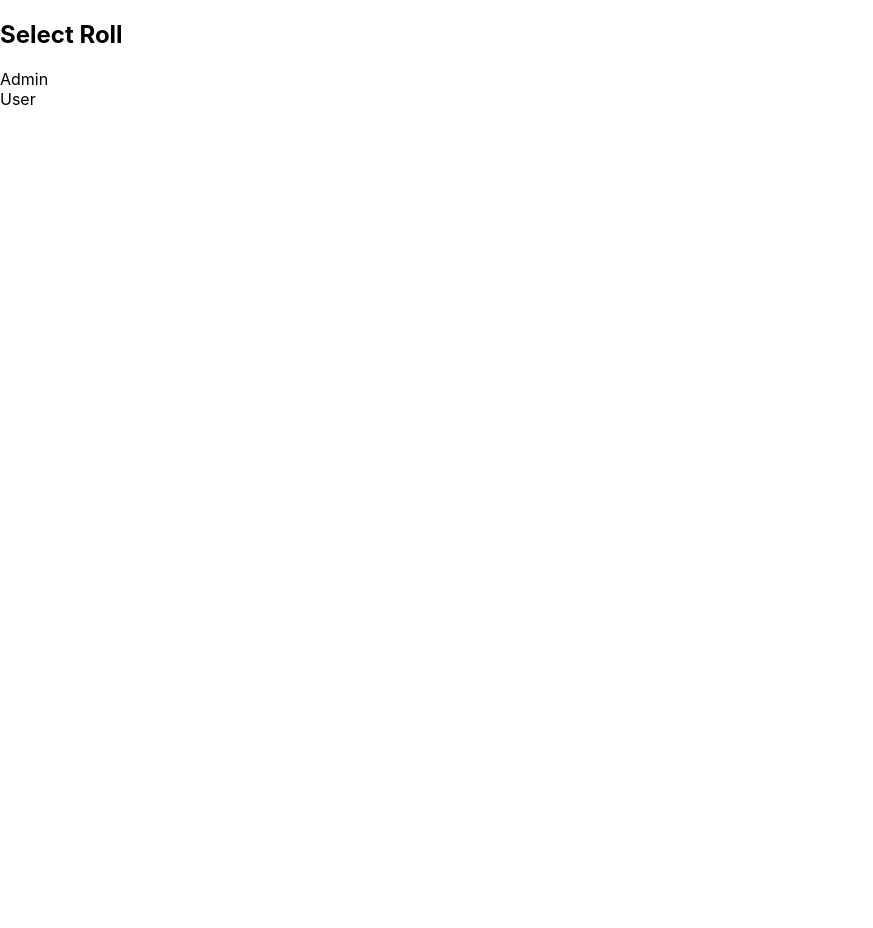
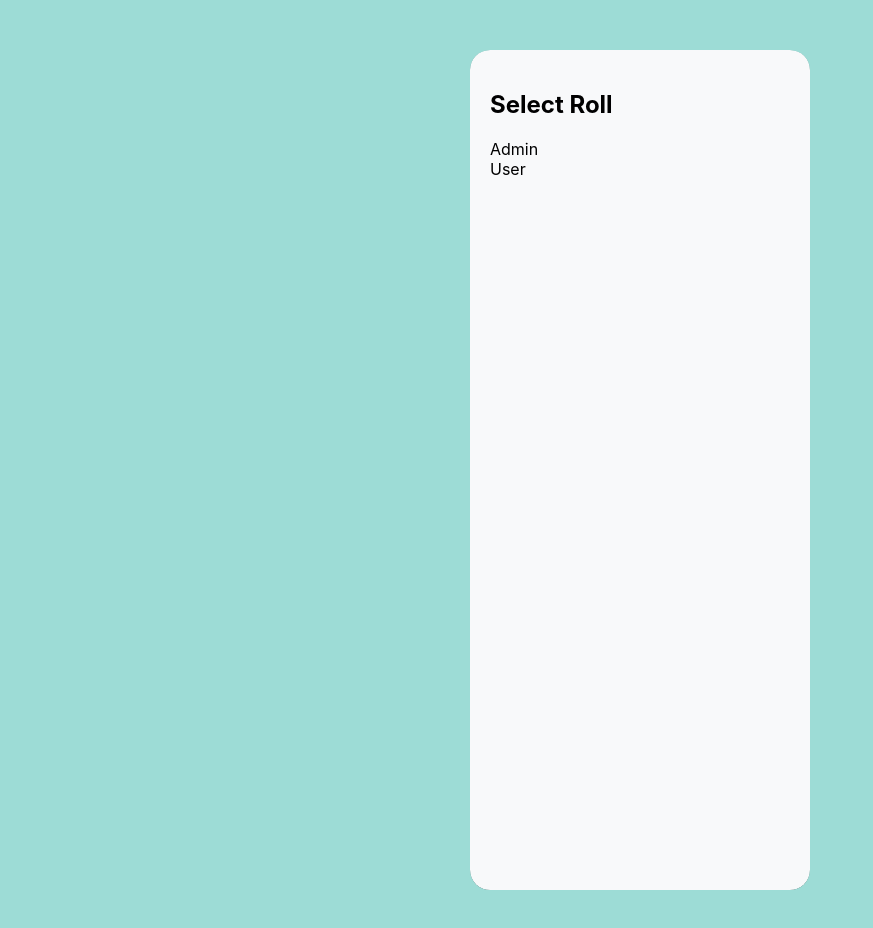
Before and after one commit to Nehaprintln/cricket-score-app, a React (Create React App) app: page / in a window 1280 px wide. Shown: the top 928 px of the page, without its empty margins (0-873 px from the left). Before the commit the page ends 800 px from the top, so only its background shows below. Built offline with nearby package versions, Linux system fonts and the light colour scheme.

Commit message:
created seprate  page for both view

```diff
--- a/src/App.js
+++ b/src/App.js
@@ -4,11 +4,13 @@ import { BrowserRouter as Router, Route, Routes } from 'react-router-dom'
 import SelectionViewPage from './components/SelectViewPage/SelectionViewPage'
 import UserView from './components/UserComponent/UserView'
 import ScoreProvider from './components/ScoreComponents/ScoreContext'
+import Layout from './components/LayoutComponent/Layout'
 export default function App() {
   return (
     <div>
       {/* <AdminView /> */}
       {/* <SelectionViewPage /> */}
+      <Layout>
         <ScoreProvider>
           <Router>
             <Routes>
@@ -18,6 +20,8 @@ export default function App() {
             </Routes>
           </Router>
         </ScoreProvider>
+      </Layout>
+
 
     </div>
   )
--- a/src/components/AdminComponent/AdminView.jsx
+++ b/src/components/AdminComponent/AdminView.jsx
@@ -149,7 +149,8 @@ const fetchMatchData = async () => {
           {[...Array(6)].map((_, i) => (
             <div
               key={i}
-              className={`ball ${i === currentBall ? 'active' : ''}`}
+            //   className={`ball ${i === currentBall ? 'active' : ''}`}
+            className={`ball ${balls[i] ? (balls[i].isWicket ? 'wicket' : `run-${balls[i].run}`) : ''} ${i === currentBall ? 'active' : ''}`}
               onClick={() => i === currentBall && handleCurrentBallClick()} // Show options only for the current ball
             >
               {balls[i] ? (balls[i].isWicket ? 'W' : balls[i].run) : '-'}
@@ -167,7 +168,7 @@ const fetchMatchData = async () => {
 
         {/* Show options when the current ball is clicked */}
         {showOptions && (
-          <div className="ball-options" ref={ballOptionsRef}>
+          <div className="ball-options" ref={ballOptionsRef}> {/*//TODO: working on div*/}
             <button onClick={() => handleBallClick(0, false)}>0</button>
             <button onClick={() => handleBallClick(1, false)}>1</button>
             <button onClick={() => handleBallClick(2, false)}>2</button>
--- a/src/components/AdminComponent/admin.css
+++ b/src/components/AdminComponent/admin.css
@@ -39,3 +39,12 @@
   /* .ball-options{
     border: 1px solid red;
   } */
+  .ball-options button {
+    margin: 5px;
+    padding: 10px;
+    border-radius: 5px;
+    border: none;
+    cursor: pointer;
+    font-size: 16px;
+    font-weight: bold;
+  }
--- /dev/null
+++ b/src/components/LayoutComponent/Layout.jsx
@@ -0,0 +1,10 @@
+import React from 'react'
+import './layout.css';
+
+export default function Layout({children}) {
+  return (
+    <div className='layout-container'>
+        <div className='page-content'>{children}</div>
+    </div>
+  )
+}
--- /dev/null
+++ b/src/components/LayoutComponent/layout.css
@@ -0,0 +1,39 @@
+body{
+    margin: 0;
+    padding: 0;
+    background: #9ddcd6;
+    /* min-height: 100vh; */
+    /* display: flex;
+    justify-content: center;
+    align-items: center; */
+}
+.layout-container{
+    width: 300px;
+    height: 800px;
+    /* height: 10%; */
+    /* border: 1px solid red; */
+    max-width: 1200px;
+    /* text-align: center; */
+    margin:50px auto;
+    padding: 20px;
+    background-color: #f8f9fa; /*#d2dcdb*/
+    box-shadow: 0 4px 10px rgba(0, 0, 0, 0.5);
+    border-radius: 20px;
+    overflow: hidden;
+    overflow-y: scroll;
+    clip-path: inset(0 round 20px);
+}
+::-webkit-scrollbar{
+    width: 8px;
+
+}
+::-webkit-scrollbar-thumb{
+    background-color: rgba(0, 0, 0, 0.2);
+    border-radius: 12px;
+}
+/* .page-content { */
+    /* margin-top: 20px; */
+    /* padding: 20px;
+    background-color: #f8f9fa; */
+    /* border-radius: 8px; */
+  /* } */
--- a/src/components/SelectViewPage/SelectionViewPage.jsx
+++ b/src/components/SelectViewPage/SelectionViewPage.jsx
@@ -10,6 +10,7 @@ export default function SelectionViewPage() {
   return (
     <div>
         <h2>Select Roll</h2>
+        <div></div>
         <div className='role-option' onClick={()=> handleSelect('admin')}>Admin</div>
         <div className='role-option' onClick={()=> handleSelect('user')}>User</div>
     </div>
```
Lines whose indentation alone changed are shown as unchanged.
